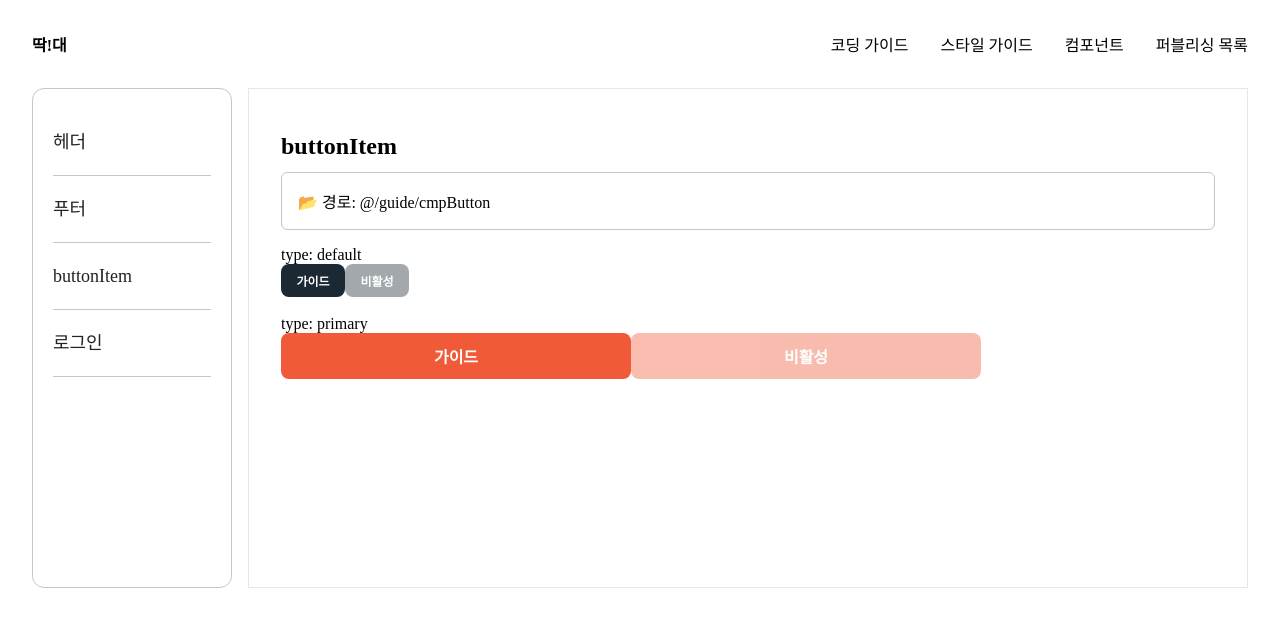
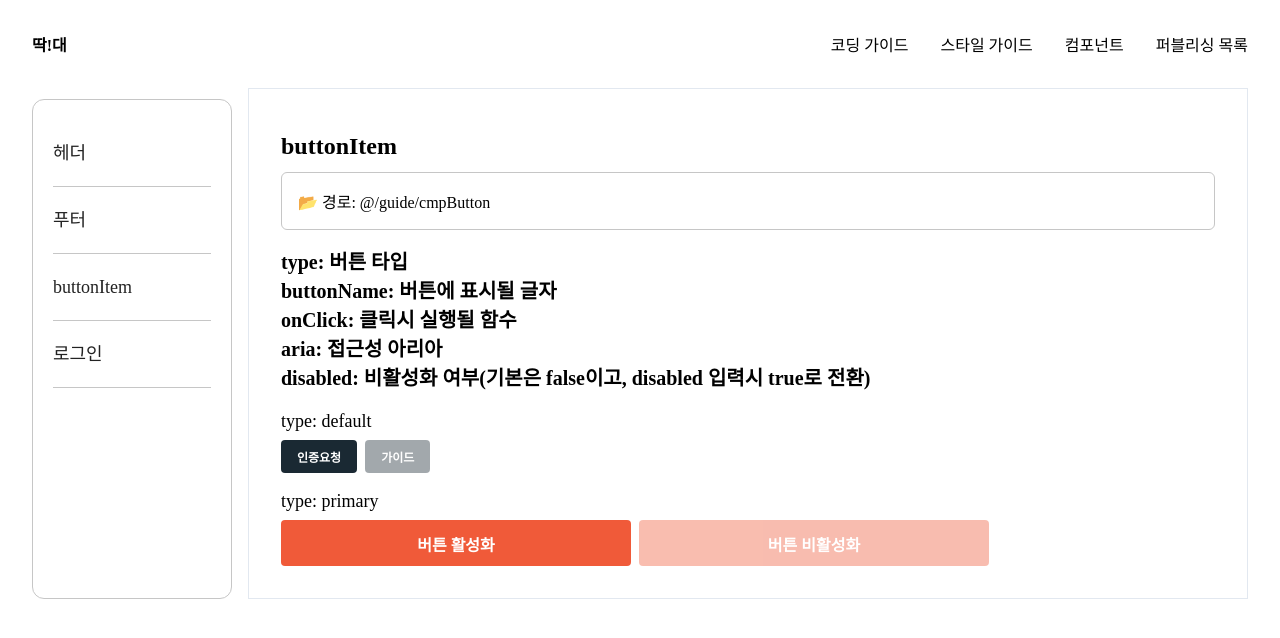
Before and after one commit to DoitorPay/Guide, a React (Vite) app in the folder frontend/: page /cmpguide in a window 1280 px wide. Both pictures are taken after a click on the item "buttonItem". Shown: the top 638 px of the page. Built offline with nearby package versions, Linux system fonts and the light colour scheme; a web font is replaced by a local one.

Commit message:
modi: 버튼 컴포넌트 가이드 업데이트

```diff
--- a/frontend/src/assets/css/Guide.scss
+++ b/frontend/src/assets/css/Guide.scss
@@ -45,3 +45,17 @@
       }
    }
 }
+
+.cmp-guide {
+   .guide-text {
+      &-title {
+         font-weight: 700;
+         font-size: calc(var(--typo-size-heading-6) / 16 * 1rem);
+         margin-bottom: calc(20 / 16 * 1rem);
+      }
+      &-desc {
+         font-size: calc(var(--typo-size-heading-4) / 16 * 1rem);
+         margin-bottom: calc(8 / 16 * 1rem);
+      }
+   }
+}
--- a/frontend/src/assets/css/components/button.scss
+++ b/frontend/src/assets/css/components/button.scss
@@ -1,14 +1,17 @@
 // Button.scss
-.btn- {
+.btn {
+    border-radius: calc(4 / 16 * 1rem);
+    border: none;
+
+    &.btn- {
         &default {
-        width: calc(64 / 16 * 1rem);
+            min-width: calc(64 / 16 * 1rem);
             height: calc(33 / 16 * 1rem);
-        border-radius: calc(8 / 16 * 1rem);
-        border: none;
             background-color: #1A2933;   //디자인가이드 확정시 variables에 업데이트
             color: #fff;
             font-size: calc(var(--typo-size-body-5) / 16 * 1rem);
             font-weight: var(--typo-weight-semibold);
+            padding: calc(8 / 16 * 1rem) calc(16 / 16 * 1rem);
 
             &:active {
                 background-color: #303030;
@@ -20,14 +23,13 @@
         }
 
         &primary {
-        width: calc(350 / 16 * 1rem);
+            min-width: calc(350 / 16 * 1rem);
             height: calc(46 / 16 * 1rem);
-        border-radius: calc(8 / 16 * 1rem);
-        border: none;
             background-color: var(--color-primary);
             color: #fff;
             font-size: calc(var(--typo-size-btn-1) / 16 * 1rem);
             font-weight: var(--typo-weight-bold);
+            padding: calc(12 / 16 * 1rem) calc(16 / 16 * 1rem);
 
             &:disabled {
                 opacity: .4;
@@ -35,3 +37,4 @@
             }
         }
     }
+}
--- a/frontend/src/components/button.jsx
+++ b/frontend/src/components/button.jsx
@@ -3,19 +3,18 @@ import React from "react";
 import "@/assets/css/index.css";
 
 function Button({
+    type = "default",
     buttonName = "Button",
     onClick,
-    type = "default",
     aria = "아리아를 입력하세요",
     disabled = false,
-    isLoading = false,
 }) {
     return (
         <button
             aria-label={aria}
             onClick={onClick}
-            disabled={disabled || isLoading}
-            className={`btn-${type}`.trim()}
+            disabled={disabled}
+            className={`btn btn-${type}`.trim()}
         >
             {buttonName}
         </button>
--- a/frontend/src/guide/cmpButton.jsx
+++ b/frontend/src/guide/cmpButton.jsx
@@ -1,18 +1,27 @@
 import React from "react";
 import Button from "@/components/button";
+import "@/assets/css/index.css";
 
 function cmpButton() {
     return (
-        <div>
-            <p>type: default</p>
-            <Button buttonName="가이드"/>
-            <Button buttonName="비활성" disabled />
+            <div className="cmp-guide">
+                <p className="guide-text-title">
+                    type: 버튼 타입<br />
+                    buttonName: 버튼에 표시될 글자<br />
+                    onClick: 클릭시 실행될 함수<br />
+                    aria: 접근성 아리아<br />
+                    disabled: 비활성화 여부(기본은 false이고, disabled 입력시 true로 전환)
 
-            <br></br><br></br>
-            <p>type: primary</p>
-            <Button type="primary" buttonName="가이드"/>
-            <Button type="primary" buttonName="비활성" disabled />
-        </div>
+                </p>
+                <p className="guide-text-desc">type: default</p>
+                <Button buttonName="인증요청"/> &nbsp;
+                <Button buttonName="가이드" disabled />
+
+                <br></br><br></br>
+                <p className="guide-text-desc">type: primary</p>
+                <Button type="primary" buttonName="버튼 활성화"/> &nbsp;
+                <Button type="primary" buttonName="버튼 비활성화" disabled />
+            </div>
     );
 }
 
```
Lines whose indentation alone changed are shown as unchanged.
